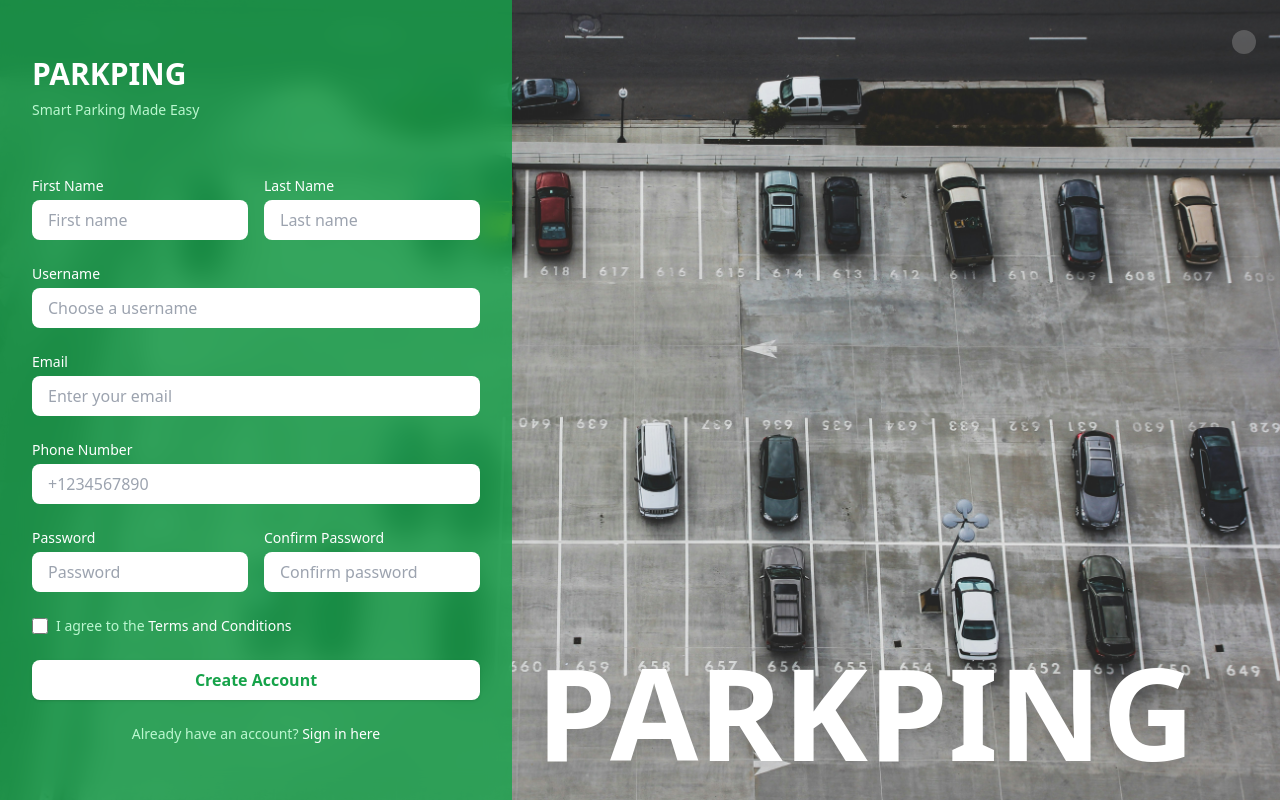
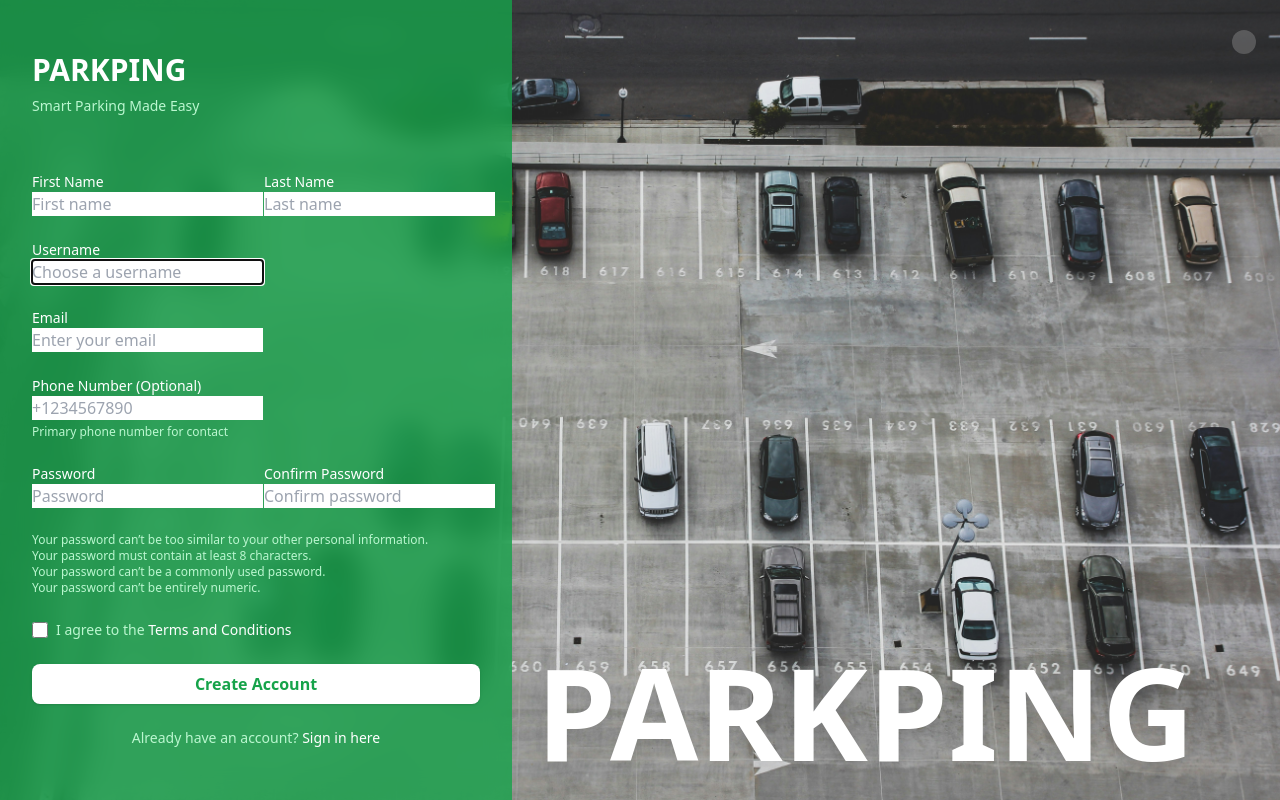
Before and after one commit to Everest1508/park-ping, a Django app: page /accounts/signup/ in a window 1280 px wide. Run offline with Django 5.2, Linux system fonts and the light colour scheme; some libraries are stand-ins or nearby versions.

Commit message:
new changes

```diff
--- a/accounts/forms.py
+++ b/accounts/forms.py
@@ -16,12 +16,34 @@
         validators=[phone_regex],
         max_length=17,
         required=False,
-        help_text="Primary phone number for contact"
+        help_text="Primary phone number for contact",
+        widget=forms.TextInput(attrs={'class': 'form-field', 'placeholder': '+1234567890'})
     )
     date_of_birth = forms.DateField(
         required=False,
-        widget=forms.DateInput(attrs={'type': 'date'})
+        widget=forms.DateInput(attrs={'type': 'date', 'class': 'form-field'})
     )
+
+    def __init__(self, *args, **kwargs):
+        super().__init__(*args, **kwargs)
+        # Add CSS classes to all form fields
+        for field_name, field in self.fields.items():
+            if field_name not in ['phone_number', 'date_of_birth']:  # Skip fields we already styled
+                field.widget.attrs.update({'class': 'form-field'})
+
+            # Add placeholders
+            if field_name == 'first_name':
+                field.widget.attrs['placeholder'] = 'First name'
+            elif field_name == 'last_name':
+                field.widget.attrs['placeholder'] = 'Last name'
+            elif field_name == 'username':
+                field.widget.attrs['placeholder'] = 'Choose a username'
+            elif field_name == 'email':
+                field.widget.attrs['placeholder'] = 'Enter your email'
+            elif field_name == 'password1':
+                field.widget.attrs['placeholder'] = 'Password'
+            elif field_name == 'password2':
+                field.widget.attrs['placeholder'] = 'Confirm password'
 
     class Meta(UserCreationForm.Meta):
         model = CustomUser
--- a/templates/accounts/signup.html
+++ b/templates/accounts/signup.html
@@ -7,6 +7,21 @@
   <title>ParkPing - Sign Up</title>
   <script src="https://cdn.tailwindcss.com"></script>
   <script src="https://cdn.jsdelivr.net/npm/sweetalert2@11"></script>
+  <style>
+    /* Style Django form fields */
+    .form-field {
+      @apply mt-1 block w-full px-4 py-2 rounded-lg text-gray-900 focus:outline-none focus:ring-2 focus:ring-green-400 focus:border-green-400;
+    }
+
+    .form-field:focus {
+      @apply ring-2 ring-green-400 border-green-400;
+    }
+
+    /* Error styling for form fields */
+    .form-field.error {
+      @apply border-red-500 ring-red-500;
+    }
+  </style>
 </head>
 <body class="h-full flex" style="background-image: url('{% static 'assets/img/login-bg.jpg' %}'); background-size: cover; background-position: center;">
 
@@ -21,68 +36,105 @@
     <form class="space-y-6" method="post">
       {% csrf_token %}
 
+      <!-- Display form errors -->
+      {% if form.errors %}
+        <div class="bg-red-100 border border-red-400 text-red-700 px-4 py-3 rounded-lg mb-4">
+          <div class="flex">
+            <div class="py-1">
+              <svg class="fill-current h-6 w-6 text-red-500 mr-4" xmlns="http://www.w3.org/2000/svg" viewBox="0 0 20 20">
+                <path d="M2.93 17.07A10 10 0 1 1 17.07 2.93 10 10 0 0 1 2.93 17.07zm12.73-1.41A8 8 0 1 0 4.34 4.34a8 8 0 0 0 11.32 11.32zM9 11V9h2v6H9v-4zm0-6h2v2H9V5z"/>
+              </svg>
+            </div>
+            <div>
+              <h3 class="font-bold">Please correct the following errors:</h3>
+              <ul class="mt-2 text-sm">
+                {% for field, errors in form.errors.items %}
+                  {% for error in errors %}
+                    <li>• {{ field|title }}: {{ error }}</li>
+                  {% endfor %}
+                {% endfor %}
+              </ul>
+            </div>
+          </div>
+        </div>
+      {% endif %}
+
       <!-- Name Fields -->
       <div class="grid grid-cols-2 gap-4">
         <div>
-          <label for="first_name" class="block text-sm font-medium">First Name</label>
-          <input type="text" id="first_name" name="first_name"
-            class="mt-1 block w-full px-4 py-2 rounded-lg text-gray-900 focus:outline-none"
-            placeholder="First name" required />
+          <label for="{{ form.first_name.id_for_label }}" class="block text-sm font-medium">First Name</label>
+          {{ form.first_name }}
+          {% if form.first_name.errors %}
+            <p class="mt-1 text-sm text-red-200">{{ form.first_name.errors.0 }}</p>
+          {% endif %}
         </div>
         <div>
-          <label for="last_name" class="block text-sm font-medium">Last Name</label>
-          <input type="text" id="last_name" name="last_name"
-            class="mt-1 block w-full px-4 py-2 rounded-lg text-gray-900 focus:outline-none"
-            placeholder="Last name" required />
+          <label for="{{ form.last_name.id_for_label }}" class="block text-sm font-medium">Last Name</label>
+          {{ form.last_name }}
+          {% if form.last_name.errors %}
+            <p class="mt-1 text-sm text-red-200">{{ form.last_name.errors.0 }}</p>
+          {% endif %}
         </div>
       </div>
 
       <!-- Username -->
       <div>
-        <label for="username" class="block text-sm font-medium">Username</label>
-        <input type="text" id="username" name="username"
-          class="mt-1 block w-full px-4 py-2 rounded-lg text-gray-900 focus:outline-none"
-          placeholder="Choose a username" required />
+        <label for="{{ form.username.id_for_label }}" class="block text-sm font-medium">Username</label>
+        {{ form.username }}
+        {% if form.username.errors %}
+          <p class="mt-1 text-sm text-red-200">{{ form.username.errors.0 }}</p>
+        {% endif %}
       </div>
 
       <!-- Email -->
       <div>
-        <label for="email" class="block text-sm font-medium">Email</label>
-        <input type="email" id="email" name="email"
-          class="mt-1 block w-full px-4 py-2 rounded-lg text-gray-900 focus:outline-none"
-          placeholder="Enter your email" required />
+        <label for="{{ form.email.id_for_label }}" class="block text-sm font-medium">Email</label>
+        {{ form.email }}
+        {% if form.email.errors %}
+          <p class="mt-1 text-sm text-red-200">{{ form.email.errors.0 }}</p>
+        {% endif %}
       </div>
 
       <!-- Phone Number -->
       <div>
-        <label for="phone_number" class="block text-sm font-medium">Phone Number</label>
-        <input type="tel" id="phone_number" name="phone_number"
-          class="mt-1 block w-full px-4 py-2 rounded-lg text-gray-900 focus:outline-none"
-          placeholder="+1234567890" />
+        <label for="{{ form.phone_number.id_for_label }}" class="block text-sm font-medium">Phone Number (Optional)</label>
+        {{ form.phone_number }}
+        {% if form.phone_number.errors %}
+          <p class="mt-1 text-sm text-red-200">{{ form.phone_number.errors.0 }}</p>
+        {% endif %}
+        <p class="mt-1 text-xs text-green-200">{{ form.phone_number.help_text }}</p>
       </div>
-
 
       <!-- Password Fields -->
       <div class="grid grid-cols-2 gap-4">
         <div>
-          <label for="password1" class="block text-sm font-medium">Password</label>
-          <input type="password" id="password1" name="password1"
-            class="mt-1 block w-full px-4 py-2 rounded-lg text-gray-900 focus:outline-none"
-            placeholder="Password" required />
+          <label for="{{ form.password1.id_for_label }}" class="block text-sm font-medium">Password</label>
+          {{ form.password1 }}
+          {% if form.password1.errors %}
+            <p class="mt-1 text-sm text-red-200">{{ form.password1.errors.0 }}</p>
+          {% endif %}
         </div>
         <div>
-          <label for="password2" class="block text-sm font-medium">Confirm Password</label>
-          <input type="password" id="password2" name="password2"
-            class="mt-1 block w-full px-4 py-2 rounded-lg text-gray-900 focus:outline-none"
-            placeholder="Confirm password" required />
+          <label for="{{ form.password2.id_for_label }}" class="block text-sm font-medium">Confirm Password</label>
+          {{ form.password2 }}
+          {% if form.password2.errors %}
+            <p class="mt-1 text-sm text-red-200">{{ form.password2.errors.0 }}</p>
+          {% endif %}
         </div>
       </div>
+
+      <!-- Password Help Text -->
+      {% if form.password1.help_text %}
+        <div class="text-xs text-green-200">
+          <p>{{ form.password1.help_text }}</p>
+        </div>
+      {% endif %}
 
       <!-- Terms and Conditions -->
       <div class="flex items-center">
         <input type="checkbox" id="terms" name="terms" required
           class="h-4 w-4 text-green-600 focus:ring-green-500 border-gray-300 rounded" />
-        <label for="terms" class="ml-2 block text-sm text-red-200">
+        <label for="terms" class="ml-2 block text-sm text-green-200">
           I agree to the
           <a href="#" class="font-medium text-white hover:underline">Terms and Conditions</a>
         </label>
@@ -265,18 +317,6 @@
       {% endfor %}
     {% endif %}
 
-    {% if form.errors %}
-      Swal.fire({
-        icon: 'error',
-        title: 'Registration Failed',
-        text: 'Please check your information and try again. Make sure all required fields are filled correctly.',
-        toast: true,
-        position: 'top-end',
-        showConfirmButton: false,
-        timer: 5000,
-        timerProgressBar: true
-      });
-    {% endif %}
   </script>
 
 </body>
--- a/templates/includes/walkthrough.html
+++ b/templates/includes/walkthrough.html
@@ -5,7 +5,7 @@
       <!-- Header -->
       <div class="bg-gradient-to-r from-green-600 to-green-700 px-6 py-4 text-white">
         <div class="flex items-center justify-between">
-          <h2 class="text-xl font-bold">🎯 Interactive Guide</h2>
+          <h2 class="text-xl font-bold">Interactive Guide</h2>
           <button id="close-walkthrough" class="text-white hover:text-gray-200 transition-colors">
             <i data-lucide="x" class="w-6 h-6"></i>
           </button>
@@ -32,7 +32,7 @@
             <div class="w-16 h-16 bg-green-100 rounded-full flex items-center justify-center mx-auto mb-4">
               <i data-lucide="car" class="w-8 h-8 text-green-600"></i>
             </div>
-            <h3 class="text-xl font-bold text-gray-900 mb-3">Welcome to ParkPing! 🎉</h3>
+            <h3 class="text-xl font-bold text-gray-900 mb-3">Welcome to ParkPing!</h3>
             <p class="text-gray-600 mb-4">Let's take a quick interactive tour of your dashboard. I'll highlight important elements as we go!</p>
             <div class="bg-blue-50 border border-blue-200 rounded-lg p-3">
               <div class="flex items-start">
@@ -49,7 +49,7 @@
             <div class="w-16 h-16 bg-blue-100 rounded-full flex items-center justify-center mx-auto mb-4">
               <i data-lucide="bar-chart-3" class="w-8 h-8 text-blue-600"></i>
             </div>
-            <h3 class="text-xl font-bold text-gray-900 mb-3">Dashboard Statistics 📊</h3>
+            <h3 class="text-xl font-bold text-gray-900 mb-3">Dashboard Statistics</h3>
             <p class="text-gray-600 mb-4">Look at the highlighted statistics section above. This shows your key metrics at a glance!</p>
             <div class="bg-blue-50 border border-blue-200 rounded-lg p-3">
               <div class="flex items-start">
```
